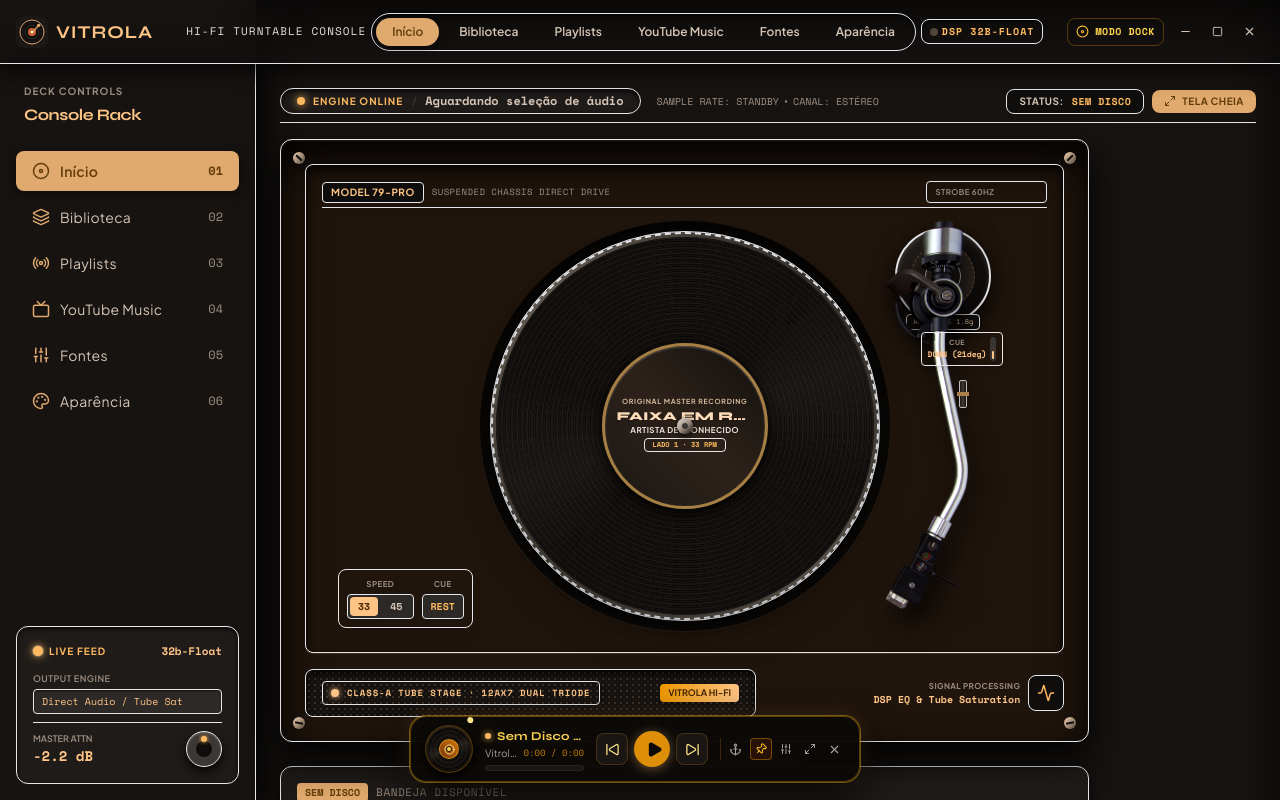
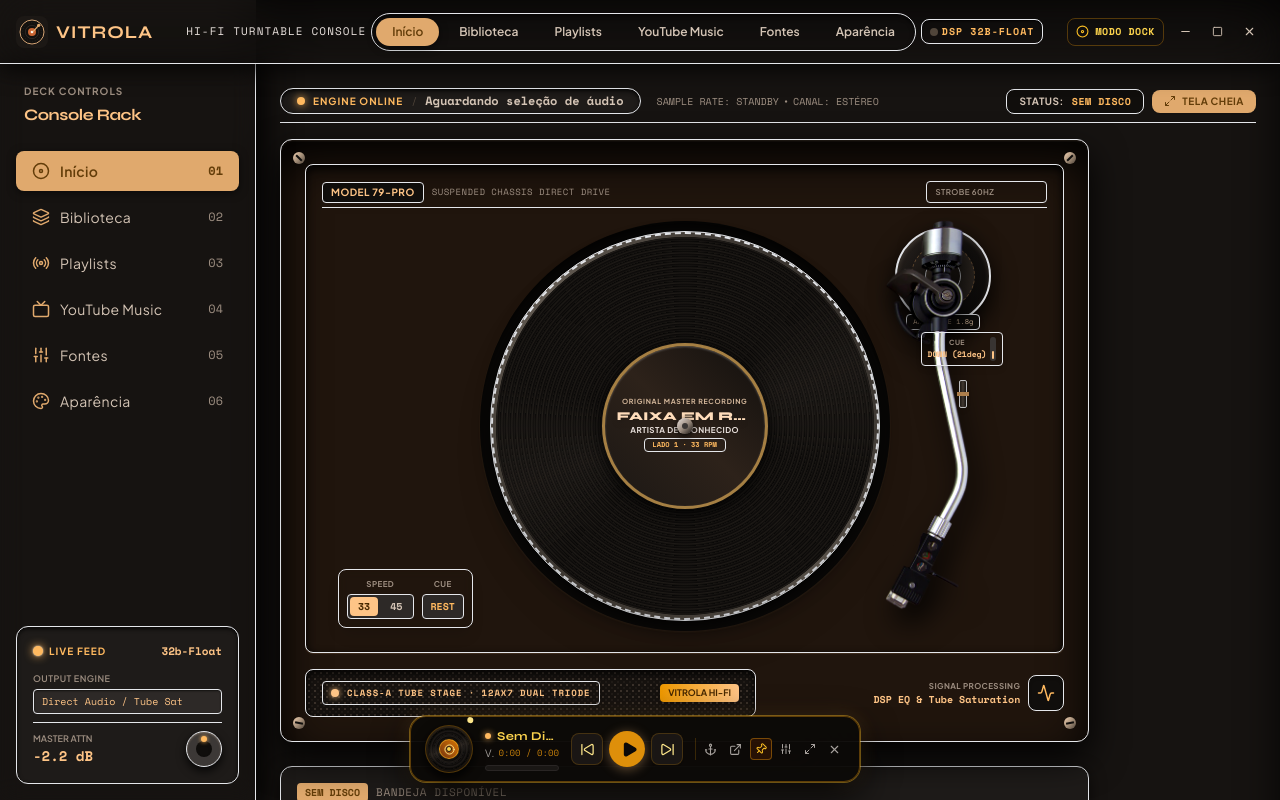
Before and after one commit to Contagiovaneines/vitrola-hifi, a React (Vite) app: page / in a window 1280 px wide. Both pictures are taken after a click on the button "MODO DOCK". Shown: the top 800 px of the page. Built offline with nearby package versions, Linux system fonts and the light colour scheme.

Commit message:
feat: adicionar Document Picture-in-Picture nativo para widget flutuante no desktop

```diff
--- a/src/components/widget/MiniPlayerWidget.tsx
+++ b/src/components/widget/MiniPlayerWidget.tsx
@@ -1,4 +1,5 @@
 import React, { useState, useRef, useEffect } from 'react';
+import { createPortal } from 'react-dom';
 import { PlayerPlaybackState, Track, AudioSourceType } from '../../types';
 import {
   Play,
@@ -12,6 +13,7 @@
   Anchor,
   Sliders,
   Disc,
+  ExternalLink,
 } from 'lucide-react';
 
 interface MiniPlayerWidgetProps {
@@ -67,6 +69,58 @@
     }
     return null;
   });
+
+  const [pipWindow, setPipWindow] = useState<Window | null>(null);
+
+  // Alterna o modo Document Picture-in-Picture nativo (permanece visível mesmo com navegador minimizado)
+  const toggleDocumentPiP = async () => {
+    if (pipWindow) {
+      pipWindow.close();
+      setPipWindow(null);
+      return;
+    }
+
+    if (typeof window !== 'undefined' && 'documentPictureInPicture' in window) {
+      try {
+        const pip = await (window as any).documentPictureInPicture.requestWindow({
+          width: 480,
+          height: 82,
+        });
+
+        // Clona as folhas de estilo do pai para estilização idêntica (Tailwind + CSS retro)
+        [...document.styleSheets].forEach((styleSheet) => {
+          try {
+            if (styleSheet.href) {
+              const link = document.createElement('link');
+              link.rel = 'stylesheet';
+              link.type = styleSheet.type;
+              link.media = styleSheet.media.mediaText;
+              link.href = styleSheet.href;
+              pip.document.head.appendChild(link);
+            } else if (styleSheet.cssRules) {
+              const style = document.createElement('style');
+              [...styleSheet.cssRules].forEach((rule) => {
+                style.appendChild(document.createTextNode(rule.cssText));
+              });
+              pip.document.head.appendChild(style);
+            }
+          } catch {}
+        });
+
+        pip.document.body.className =
+          document.body.className +
+          ' bg-[#0c0a08] overflow-hidden m-0 p-1 flex items-center justify-center';
+
+        pip.addEventListener('pagehide', () => {
+          setPipWindow(null);
+        });
+
+        setPipWindow(pip);
+      } catch (err) {
+        console.warn('Falha ao abrir Document PiP:', err);
+      }
+    }
+  };
 
   const isDraggingRef = useRef(false);
   const dragStartRef = useRef<{ mouseX: number; mouseY: number; startX: number; startY: number }>({
@@ -202,19 +256,20 @@
   // RENDER: DOCK HORIZONTAL BAR (Ideal para o Dock do Windows)
   // -------------------------------------------------------------
   if (widgetMode === 'dock') {
-    return (
+    const dockNode = (
       <div
         ref={widgetRef}
-        onMouseDown={handleMouseDown}
+        onMouseDown={pipWindow ? undefined : handleMouseDown}
         style={{
-          position: 'fixed',
-          left: position ? `${position.x}px` : undefined,
-          top: position ? `${position.y}px` : undefined,
+          position: pipWindow ? 'relative' : 'fixed',
+          left: pipWindow ? undefined : position ? `${position.x}px` : undefined,
+          top: pipWindow ? undefined : position ? `${position.y}px` : undefined,
+          margin: pipWindow ? '0 auto' : undefined,
           zIndex: isAlwaysOnTop ? 99999 : 50,
         }}
-        className={`w-[450px] max-w-[calc(100vw-20px)] h-[66px] px-3.5 py-2 rounded-2xl bg-[#0c0a08]/95 backdrop-blur-2xl border border-amber-500/35 shadow-[0_12px_36px_rgba(0,0,0,0.92),0_0_20px_rgba(255,185,95,0.18)] flex items-center justify-between gap-3 select-none transition-shadow cursor-grab active:cursor-grabbing ${
-          isAlwaysOnTop ? 'ring-1 ring-amber-400/40' : ''
-        }`}
+        className={`w-[450px] max-w-[calc(100vw-20px)] h-[66px] px-3.5 py-2 rounded-2xl bg-[#0c0a08]/95 backdrop-blur-2xl border border-amber-500/35 shadow-[0_12px_36px_rgba(0,0,0,0.92),0_0_20px_rgba(255,185,95,0.18)] flex items-center justify-between gap-3 select-none transition-shadow ${
+          pipWindow ? '' : 'cursor-grab active:cursor-grabbing'
+        } ${isAlwaysOnTop ? 'ring-1 ring-amber-400/40' : ''}`}
         title="Dock Vitrola Hi-Fi (Arraste para posicionar no seu dock)"
       >
         {/* 1. DISQUINHO GIRANDO (VINIL EM MINIATURA) */}
@@ -359,6 +414,26 @@
             <Anchor size={13} />
           </button>
 
+          {/* Destacar para Janela Flutuante no Desktop (Document PiP) */}
+          {typeof window !== 'undefined' && 'documentPictureInPicture' in window && (
+            <button
+              onClick={toggleDocumentPiP}
+              aria-label="Destacar para janela flutuante no desktop (permanece ao minimizar o navegador)"
+              title={
+                pipWindow
+                  ? 'Retornar Widget para o Navegador'
+                  : 'Destacar Widget no Windows (Fica visível mesmo minimizando o navegador)'
+              }
+              className={`p-1 rounded transition-colors ${
+                pipWindow
+                  ? 'text-amber-400 bg-amber-950/60 border border-amber-500/40 shadow-[0_0_8px_#fec486]'
+                  : 'text-stone-400 hover:text-amber-300 hover:bg-stone-800/80'
+              }`}
+            >
+              <ExternalLink size={13} />
+            </button>
+          )}
+
           {/* Fixar Sempre no Topo */}
           <button
             onClick={() => setIsAlwaysOnTop(!isAlwaysOnTop)}
@@ -409,24 +484,27 @@
         </div>
       </div>
     );
+
+    return pipWindow ? createPortal(dockNode, pipWindow.document.body) : dockNode;
   }
 
   // -------------------------------------------------------------
   // RENDER: MODO MINI DECK (Console Vertical com Ponteiros VU)
   // -------------------------------------------------------------
-  return (
+  const deckNode = (
     <div
       ref={widgetRef}
-      onMouseDown={handleMouseDown}
+      onMouseDown={pipWindow ? undefined : handleMouseDown}
       style={{
-        position: 'fixed',
-        left: position ? `${position.x}px` : undefined,
-        top: position ? `${position.y}px` : undefined,
+        position: pipWindow ? 'relative' : 'fixed',
+        left: pipWindow ? undefined : position ? `${position.x}px` : undefined,
+        top: pipWindow ? undefined : position ? `${position.y}px` : undefined,
+        margin: pipWindow ? '0 auto' : undefined,
         zIndex: isAlwaysOnTop ? 99999 : 50,
       }}
-      className={`w-[360px] p-3 rounded-xl bg-surface-container-lowest/95 backdrop-blur-xl border border-primary/40 shadow-[0_16px_40px_rgba(0,0,0,0.9),0_0_15px_var(--color-glow,rgba(255,185,95,0.15))] flex flex-col gap-2 select-none transition-shadow cursor-grab active:cursor-grabbing ${
-        isAlwaysOnTop ? 'ring-1 ring-secondary/30' : ''
-      }`}
+      className={`w-[360px] p-3 rounded-xl bg-surface-container-lowest/95 backdrop-blur-xl border border-primary/40 shadow-[0_16px_40px_rgba(0,0,0,0.9),0_0_15px_var(--color-glow,rgba(255,185,95,0.15))] flex flex-col gap-2 select-none transition-shadow ${
+        pipWindow ? '' : 'cursor-grab active:cursor-grabbing'
+      } ${isAlwaysOnTop ? 'ring-1 ring-secondary/30' : ''}`}
     >
       {/* Barra de Título & Arraste */}
       <div className="flex items-center justify-between pb-1.5 border-b border-outline-variant/20">
@@ -631,4 +709,6 @@
       </div>
     </div>
   );
+
+  return pipWindow ? createPortal(deckNode, pipWindow.document.body) : deckNode;
 };
```
